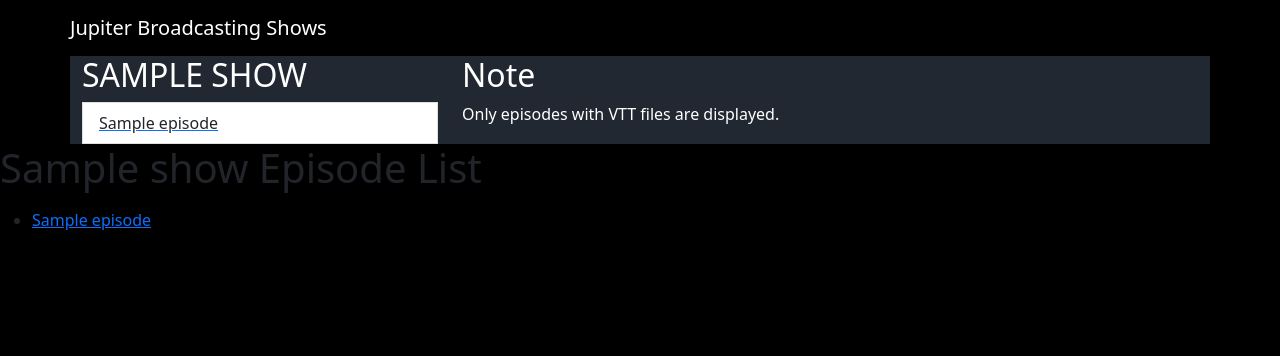
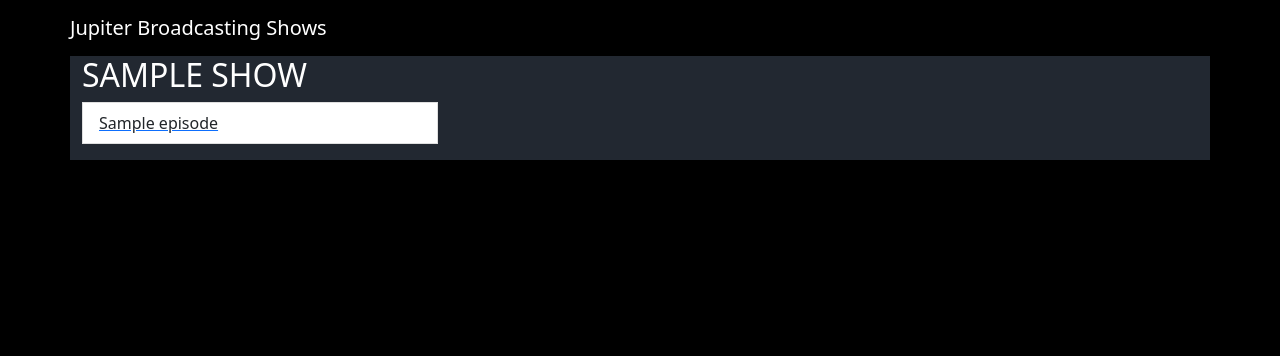
Before and after one commit to ShuffleBox/JB_demosite, a Django app: template jbweb/jbcontent/templates/show_list.html in a window 1280 px wide. Shown: the top 356 px of the page. Run offline with Django 4.2, Linux system fonts and the light colour scheme; the template is opened without the code that fills it: values that come from a table or form of the project are taken from there, others are empty; tables that the repository leaves empty hold one stand-in row (values such as "Sample post"); parts of the project's set-up code (start-up, migrations or seed data) failed here and were passed over.

Commit message:
fix a duplicate loop and add some bottom space

```diff
--- a/jbweb/jbcontent/templates/show_list.html
+++ b/jbweb/jbcontent/templates/show_list.html
@@ -13,6 +13,9 @@
   <style>
     .bodybackground{
       background-color: #222831;
+    }
+    .content-space{
+      padding-bottom: 1em;
     }
   </style>
 
@@ -30,7 +33,7 @@
       </nav>
     </div>
   </div>
-  <div class="container bodybackground text-white">
+  <div class="container bodybackground text-white content-space">
     <div class="row">
       <div class="col-4 ">
         <h2>{{ show.show_name |upper }} </h2>
@@ -40,28 +43,10 @@
           {% endfor %}
 
       </div>
-
-
-
-      <div class="col-6">
-        <h2>Note</h2>
-        Only episodes with VTT files are displayed.
-
-      </div>
     </div>
   </div>
 
-  <div>
-    <h1>{{ show.show_name }} Episode List </h1>
-  </div>
 
-  <p>
-    <ul>
-      {% for episode in episodes %}
-      <li><a href="/{{ show.show_name }}/{{ episode.episode }}/">{{ episode.ep_title }}</a></li>
-      {% endfor %}
-    </ul>
-  </p>
 
    <!-- JavaScript Bundle with Popper -->
 <script src="https://cdn.jsdelivr.net/npm/bootstrap@5.2.2/dist/js/bootstrap.bundle.min.js" integrity="sha384-OERcA2EqjJCMA+/3y+gxIOqMEjwtxJY7qPCqsdltbNJuaOe923+mo//f6V8Qbsw3" crossorigin="anonymous"></script>
```
